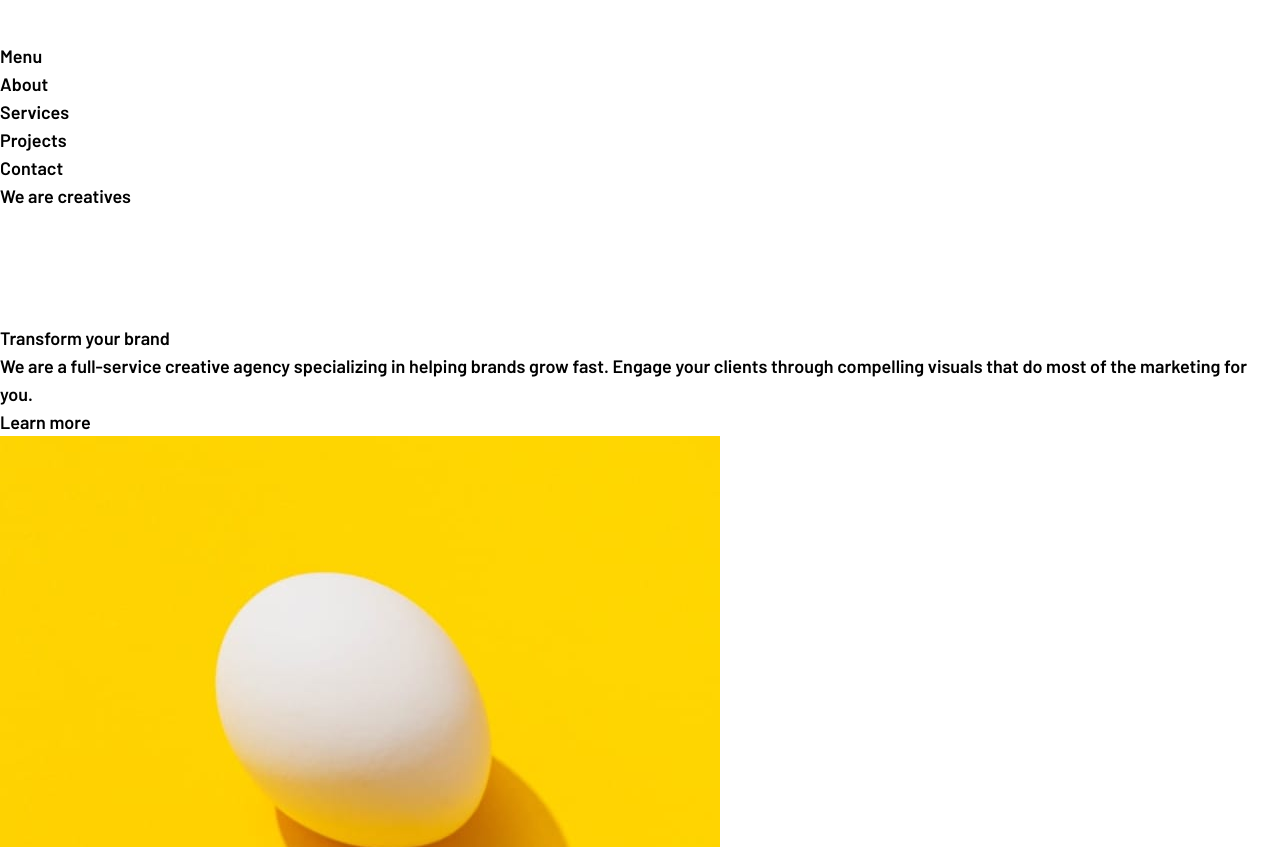
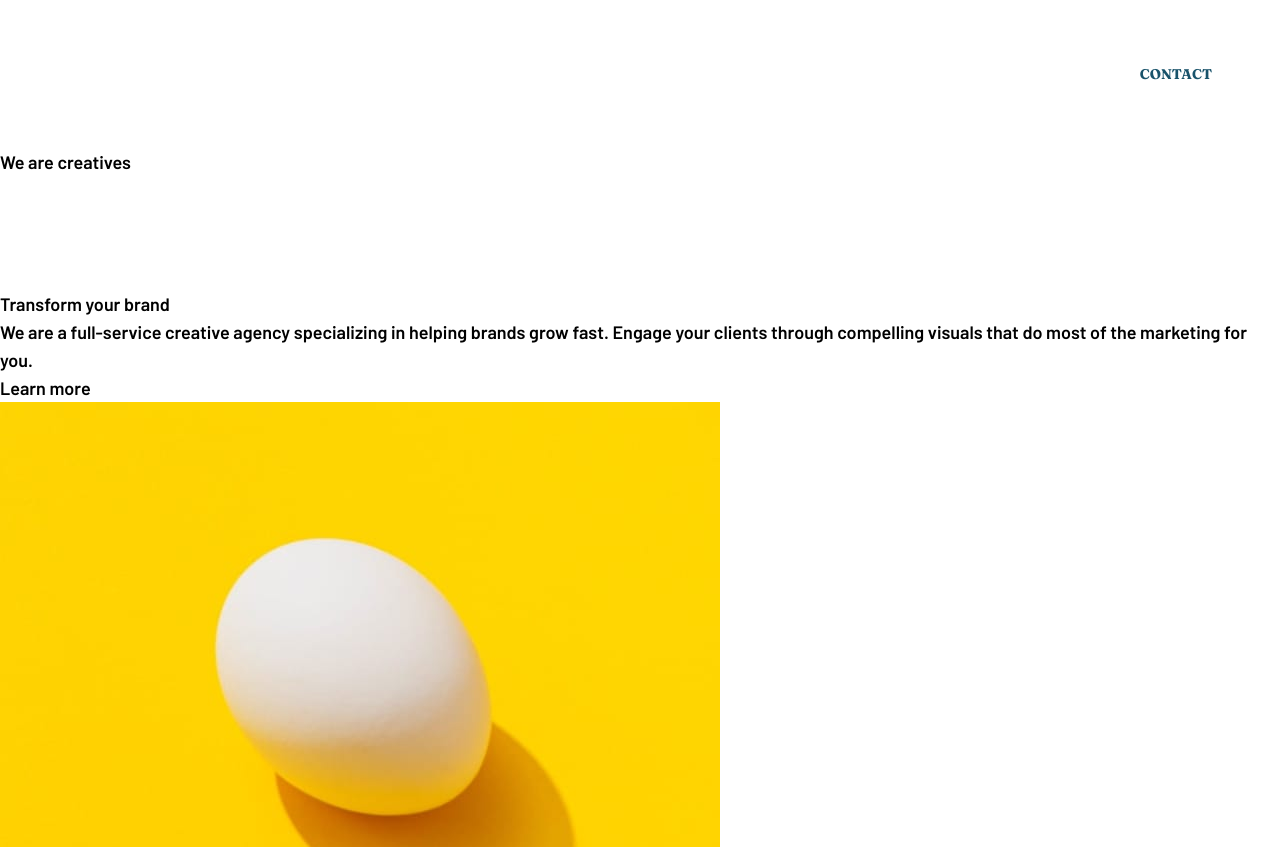
Before and after one commit to heygauravshukla/sunnyside-agency-landing-page, a React (Vite) app: page / in a window 1280 px wide. Shown: the top 847 px of the page. Built offline with nearby package versions, Linux system fonts and the light colour scheme.

Commit message:
Added basic styling to the "Header" component

```diff
--- a/src/components/Header.jsx
+++ b/src/components/Header.jsx
@@ -1,3 +1,4 @@
+import { useState } from "react";
 import logo from "../assets/images/logo-header.svg";
 import hamburgerIcon from "../assets/images/icon-hamburger.svg";
 
@@ -8,27 +9,41 @@ const links = [
 ];
 
 export default function Header() {
+  const [isMenuOpened, setIsMenuOpened] = useState(false);
+
   return (
-    <header>
+    <header className="relative flex items-center justify-between px-[22px] py-8 lg:px-10 lg:py-11">
       {/* Logo */}
       <a href="/">
-        <img src={logo} alt="Sunnyside logo" />
+        <img src={logo} alt="Sunnyside logo" className="lg:h-8 lg:w-auto" />
       </a>
       {/* Menu Toggler */}
-      <button>
+      <button onClick={() => setIsMenuOpened((m) => !m)} className="lg:hidden">
         <img src={hamburgerIcon} alt="Menu toggler" />
-        <p>Menu</p>
+        <p className="sr-only">Menu</p>
       </button>
       {/* Menu */}
-      <nav>
-        <ul>
+      <nav
+        className={`${!isMenuOpened ? "hidden lg:block" : ""} absolute inset-x-[22px] top-full mt-4 bg-white p-10 before:absolute before:bottom-full before:right-0 before:block before:size-6 before:bg-white before:content-[''] before:[clip-path:polygon(100%_0%,0%_100%,100%_100%)] lg:static lg:mt-0 lg:bg-transparent lg:p-0 lg:before:hidden`}
+      >
+        <ul className="flex flex-col items-center gap-8 lg:flex-row lg:gap-12">
           {links.map(({ id, text, href }) => (
             <li key={id}>
-              <a href={href}>{text}</a>
+              <a
+                href={href}
+                className="font-semibold text-very-dark-grayish-blue lg:text-white"
+              >
+                {text}
+              </a>
             </li>
           ))}
           <li>
-            <a href="/">Contact</a>
+            <a
+              href="/"
+              className="block rounded-full bg-yellow px-7 py-5 font-serif text-sm font-bold uppercase lg:bg-white lg:text-dark-blue"
+            >
+              Contact
+            </a>
           </li>
         </ul>
       </nav>
```
